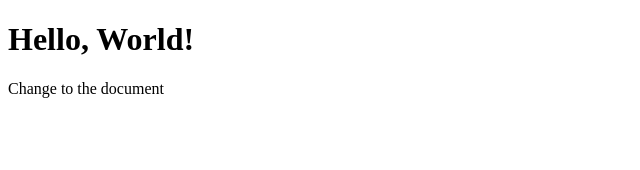
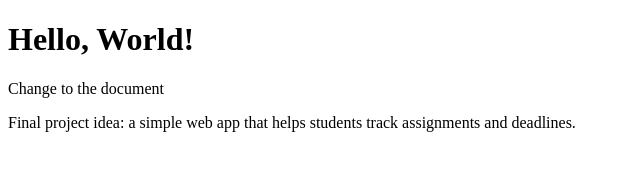
Before and after one commit to Beeanka46/CS3338-first-project, a plain HTML site: page index.html in a window 1280 px wide. Shown: the whole page, without its empty margins (0-640 px from the left). Drawn offline with Linux system fonts and the light colour scheme.

Commit message:
Add final project idea

```diff
--- a/index.html
+++ b/index.html
@@ -8,5 +8,6 @@
 <body>
     <h1>Hello, World!</h1>
     <p>Change to the document</p>
+    <p>Final project idea: a simple web app that helps students track assignments and deadlines.</p>
 </body>
 </html>
```
